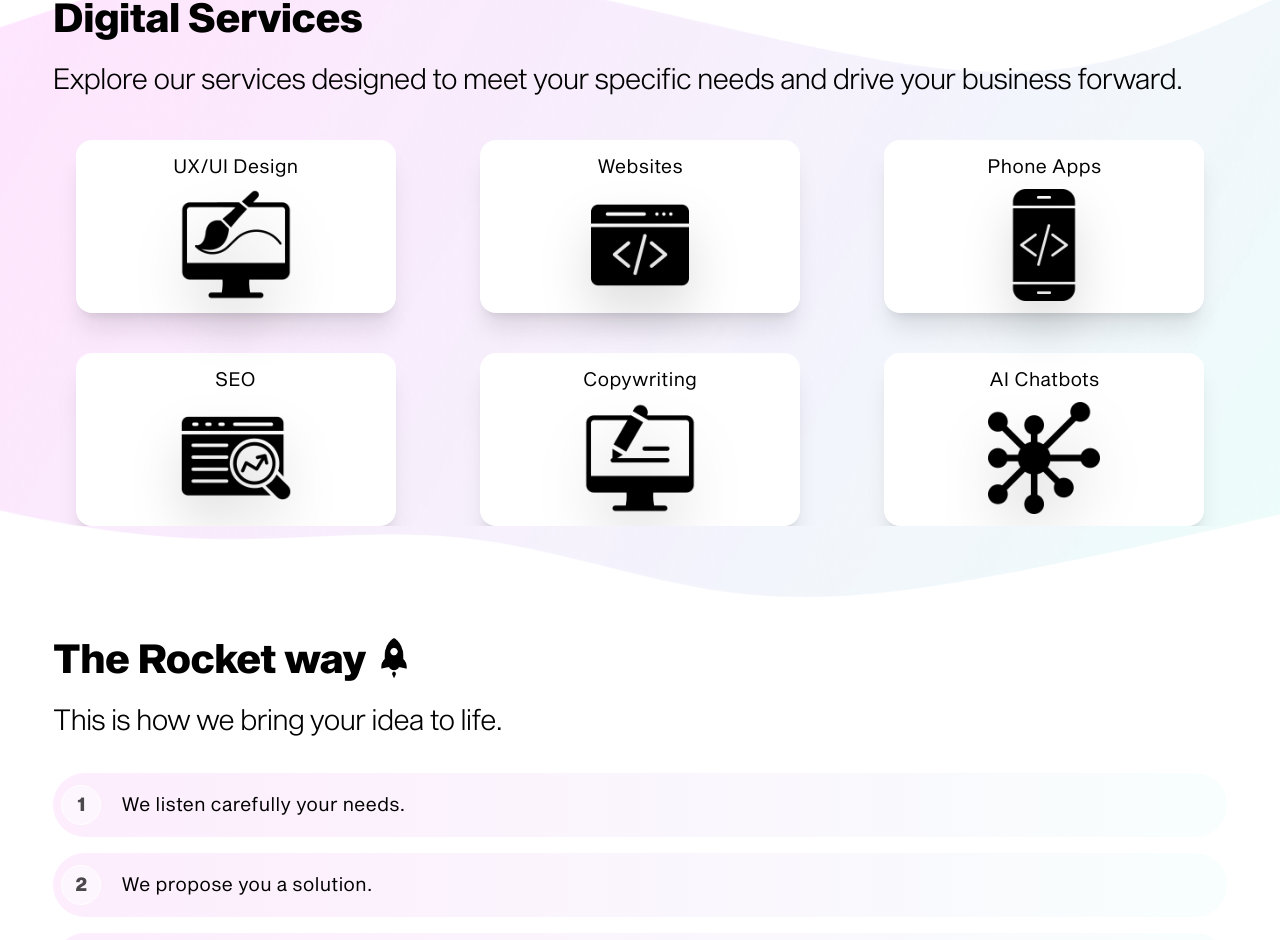
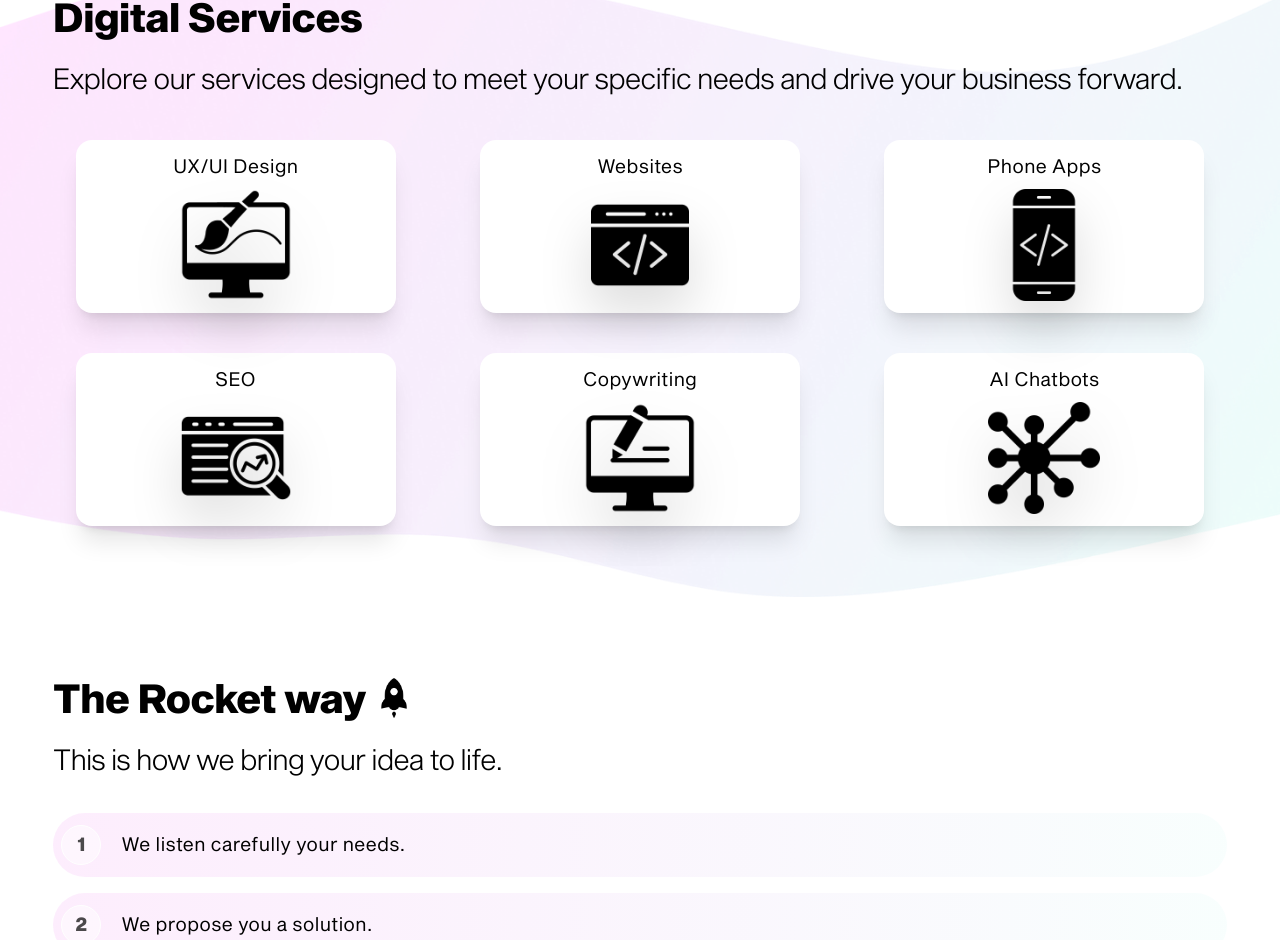
Before and after one commit to CodeOnBoat/rocketteam, a React (Create React App) app: page / in a window 1280 px wide. Shown: the part 924-1864 px from the top of the page. Built offline with nearby package versions, Linux system fonts and the light colour scheme; no server answers.

Commit message:
fix cards

```diff
--- a/src/sections/Services.jsx
+++ b/src/sections/Services.jsx
@@ -23,7 +23,7 @@
         <h2>{t("servicesTitle")}</h2>
         <p>{t("servicesSubtitle")}</p>
       </motion.div>
-      <div className="grid md:grid-cols-2 lg:grid-cols-3 gap-10">
+      <div className="grid md:grid-cols-2 lg:grid-cols-3 gap-10 pb-10">
         {services.map((service, index) => (
           <motion.div
             initial={{ opacity: 0, x: 100 }}
```
